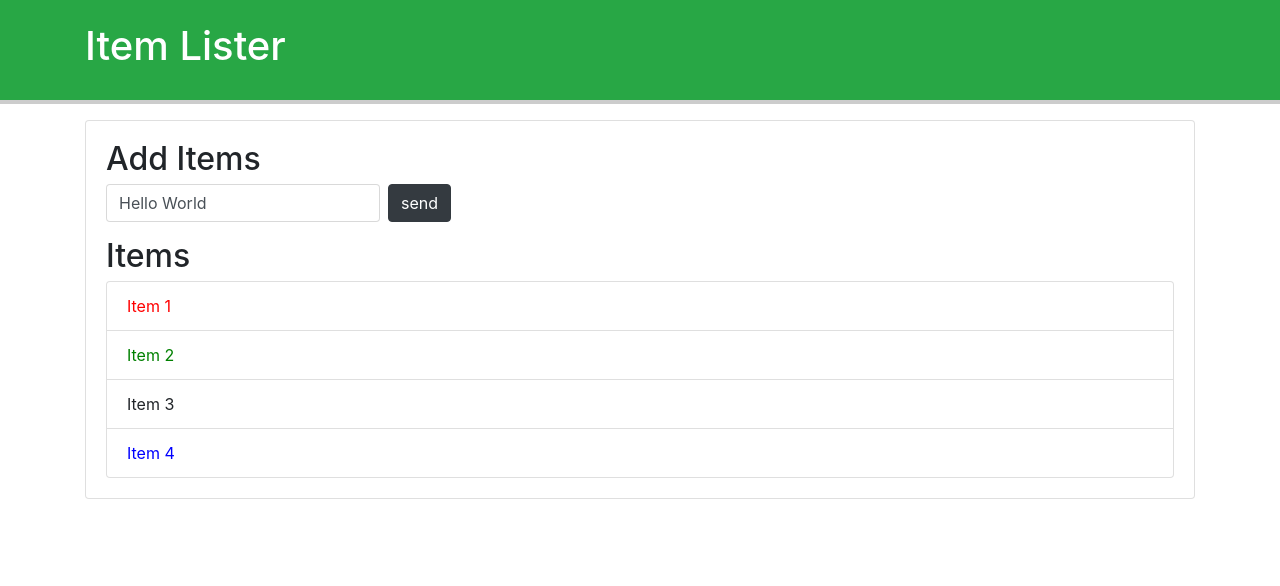
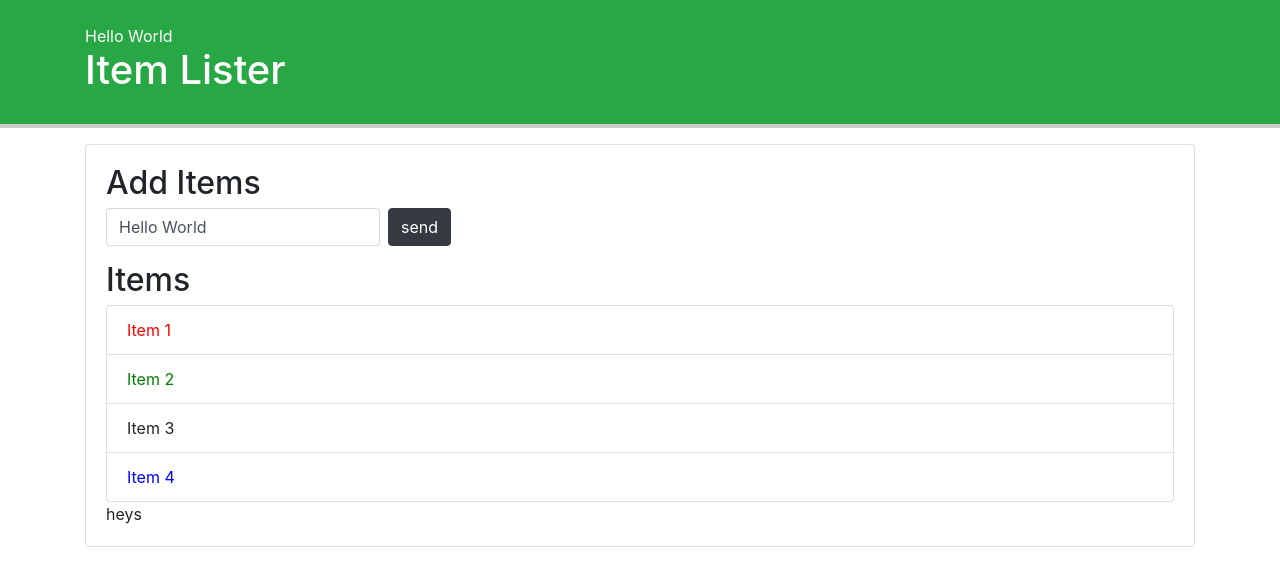
Before and after one commit to EmanuelDajti/JavaScript-DOM-Manipulation, a plain HTML site: page index.html in a window 1280 px wide. Drawn offline with nearby package versions, Linux system fonts and the light colour scheme.

Commit message:
new commit

```diff
--- a/dom.js
+++ b/dom.js
@@ -96,11 +96,93 @@ for(var i = 0; i < odd.length; i++) {
     odd[i].style.backgroundColor = '#f4f4f4';
     even[i].style.backgroundColor = '#ccc';
 }
-*/
+
 // TRAVERSING THE DOM //
 
 var itemList = document.querySelector('#items');
 
 //parentnode
 
-console.log(itemList.parentNode);
+//console.log(itemList.parentNode);
+
+itemList.parentNode.style.backgroundColor = '#f4f4f4';
+console.log(itemList.parentNode.parentNode);
+
+console.log(itemList.parentElement);
+itemList.parentElement.style.backgroundColor = '#f4f4f4';
+console.log(itemList.parentElement.parentElement);
+
+
+//childnodes
+
+
+var itemList = document.querySelector('#items');
+
+console.log(itemList.childNodes);
+
+
+
+var itemList = document.querySelector('#items');
+
+console.log(itemList.children);
+
+
+var itemList = document.querySelector('#items');
+//FirstChild
+console.log(itemList.firstChild);
+
+
+
+var itemList = document.querySelector('#items');
+
+console.log(itemList.firstElementChild);
+
+itemList.firstElementChild.textContent = 'Hello 1';
+
+
+
+// NEXTSIBLING
+
+var itemList = document.querySelector('#items');
+
+console.log(itemList.nextElementSibling);
+
+//previous sibling
+
+console.log(itemList.previousElementSibling);
+
+*/
+
+// createElement
+
+//Create a div
+
+var newDiv = document.createElement('div');
+
+//Add class
+
+newDiv.className = 'hello';
+
+// Add ID
+
+newDiv.id = 'hello1';
+
+//add attribute
+
+newDiv.setAttribute('title', 'Hello Developer');
+
+//Create a text node
+var newDivText = document.createTextNode('Hello World');
+
+//Add text to div
+newDiv.appendChild(newDivText);
+
+var container = document.querySelector('header .container');
+var h1 = document.querySelector('header h1');
+
+
+console.log(newDiv);
+
+
+
+container.insertBefore(newDiv, h1);
--- a/index.html
+++ b/index.html
@@ -29,6 +29,7 @@
       <li class="list-group-item">Item 4</li>
 
     </ul>
+    <span>heys</span>
    </div>
   </div>
 
```
